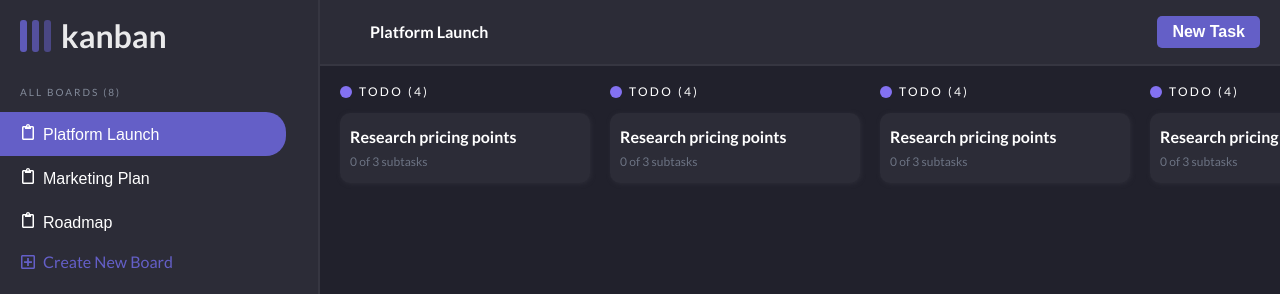
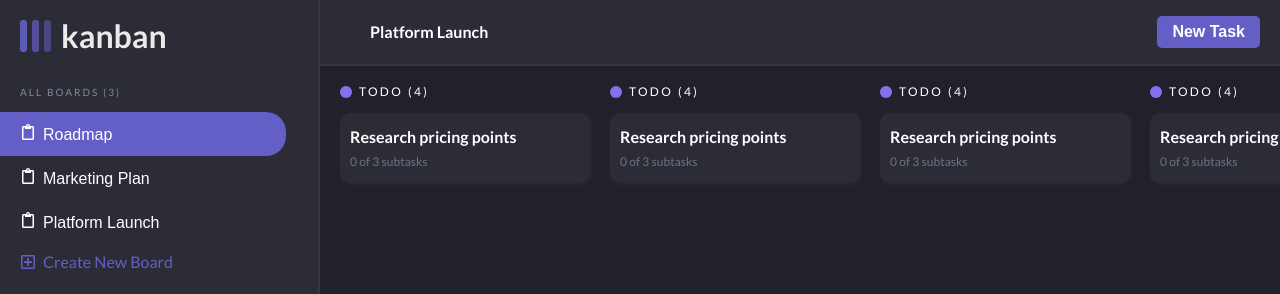
Before and after one commit to egordanilov/kanban-board, a React (Create React App) app: page /board in a window 1280 px wide. Shown: the top 294 px of the page. Built offline with nearby package versions, Linux system fonts and the light colour scheme.

Commit message:
Created a Slice for tasks, to write tasks and current board there, Sidebar Board List is now dynamic

```diff
--- a/src/components/SidebarBoards.tsx
+++ b/src/components/SidebarBoards.tsx
@@ -1,8 +1,10 @@
 import { ReactElement } from "react";
+import { useSelector, useDispatch } from 'react-redux';
 import styled from "styled-components";
 import { Link } from 'react-router-dom';
 import { FaRegPlusSquare,
     FaRegClipboard } from 'react-icons/fa';
+import { RootState } from "../store/store";
 
 const SidebarBoardsWrapper = styled.div`
     display: flex;
@@ -59,21 +61,23 @@ const BoardListElement = styled.button<BoardListElementProps>`
 
 
 function SidebarBoards():ReactElement {
+    const activeBoard = useSelector((state: RootState) => state.task.activeBoard);
+    const tasks = useSelector((state: RootState) => state.task.tasks)
+
+    const boardListArray = tasks.map((item) => item.board_name);
+    const uniqueBoardListArray = [...new Set(boardListArray)];
     return (
         <SidebarBoardsWrapper>
-            <SidebarBoardsHeader>All Boards (8)</SidebarBoardsHeader>
-            <BoardListElement active={true}>
-                <FaRegClipboard />
-                <span>Platform launch</span>
-            </BoardListElement>
-            <BoardListElement active={false}>
-                <FaRegClipboard />
-                <span>Marketing plan</span>
-            </BoardListElement>
-            <BoardListElement active={false}>
-                <FaRegClipboard />
-                <span>Roadmap</span>
-            </BoardListElement>
+            <SidebarBoardsHeader>All Boards ({uniqueBoardListArray.length})</SidebarBoardsHeader>
+            {uniqueBoardListArray.map((boardName) => {
+                return (
+                    <BoardListElement active={boardName === activeBoard}>
+                        <FaRegClipboard />
+                        <span>{boardName}</span>
+                    </BoardListElement>
+                )
+            })}
+
             <SidebarCreateNewBoard to="/board/add-task" aria-label="Create a new board">
                 <FaRegPlusSquare />
                 <span>Create New Board</span>
--- a/src/pages/Board.tsx
+++ b/src/pages/Board.tsx
@@ -1,4 +1,6 @@
-import React, { ReactElement } from 'react';
+import React, { ReactElement, useEffect } from 'react';
+import { useSelector, useDispatch } from 'react-redux';
+import { getTasks } from '../store/taskSlice';
 import styled from 'styled-components';
 import Canvas from '../components/Canvas';
 import Sidebar from '../components/Sidebar';
@@ -12,6 +14,12 @@ const BoardWrapper = styled.section`
 `;
 
 function Board():ReactElement {
+    const dispatch = useDispatch();
+
+    useEffect(() => {
+        dispatch(getTasks());
+    }, []);
+
     return (
         <BoardWrapper>
             <Sidebar />
--- a/src/store/fakeData.ts
+++ b/src/store/fakeData.ts
@@ -1,4 +1,4 @@
-const Tasks = [
+const TasksJSON = [
     {
       "id": "642487a5c640f80539acdb14",
       "name": "enim reprehenderit adipisicing",
@@ -895,4 +895,4 @@ const Tasks = [
     }
   ];
 
-export default Tasks;
+export default TasksJSON;
--- a/src/store/store.ts
+++ b/src/store/store.ts
@@ -1,9 +1,11 @@
 import { configureStore } from '@reduxjs/toolkit';
 import uiReducer from './uiSlice';
+import taskReducer from './taskSlice';
 
 export const store = configureStore({
     reducer: {
         ui: uiReducer,
+        task: taskReducer,
     },
 });
 
--- /dev/null
+++ b/src/store/taskSlice.ts
@@ -0,0 +1,27 @@
+import { createSlice } from '@reduxjs/toolkit';
+import type { PayloadAction } from '@reduxjs/toolkit';
+import TasksJSON from './fakeData';
+
+export interface TaskState {
+    activeBoard: string;
+    tasks: Task[];
+};
+
+const initialState:TaskState = {
+    activeBoard: "",
+    tasks: [],
+};
+
+export const taskSlice = createSlice({
+    name: 'task',
+    initialState,
+    reducers: {
+        getTasks: (state) => {
+            state.tasks = TasksJSON as Task[];
+            state.activeBoard = state.tasks[0].board_name;
+        },
+    },
+});
+
+export const { getTasks } = taskSlice.actions;
+export default taskSlice.reducer;
--- a/tsconfig.json
+++ b/tsconfig.json
@@ -18,7 +18,8 @@
     "resolveJsonModule": true,
     "isolatedModules": true,
     "noEmit": true,
-    "jsx": "react-jsx"
+    "jsx": "react-jsx",
+    "downlevelIteration": true,
   },
   "include": [
     "src"
```
Also changed, not shown: src/types.d.ts (added, +13 -0 lines).
